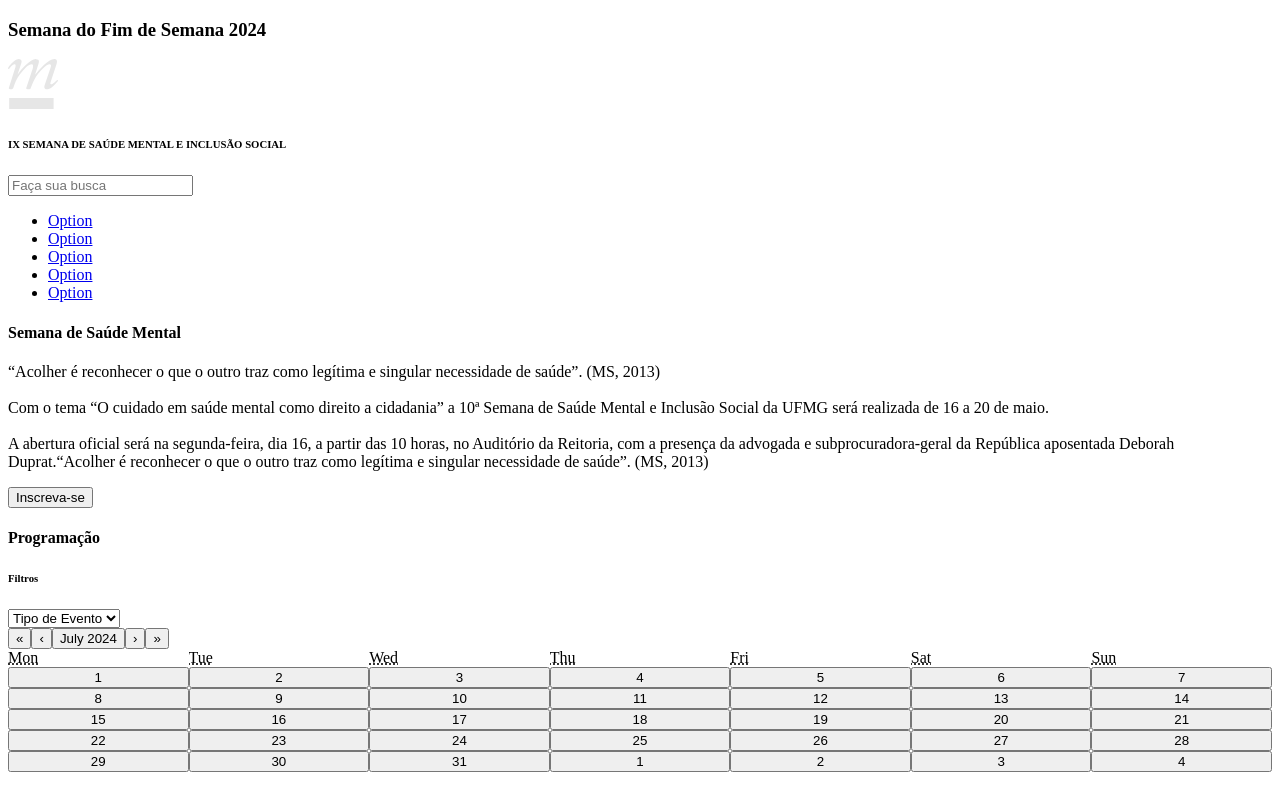
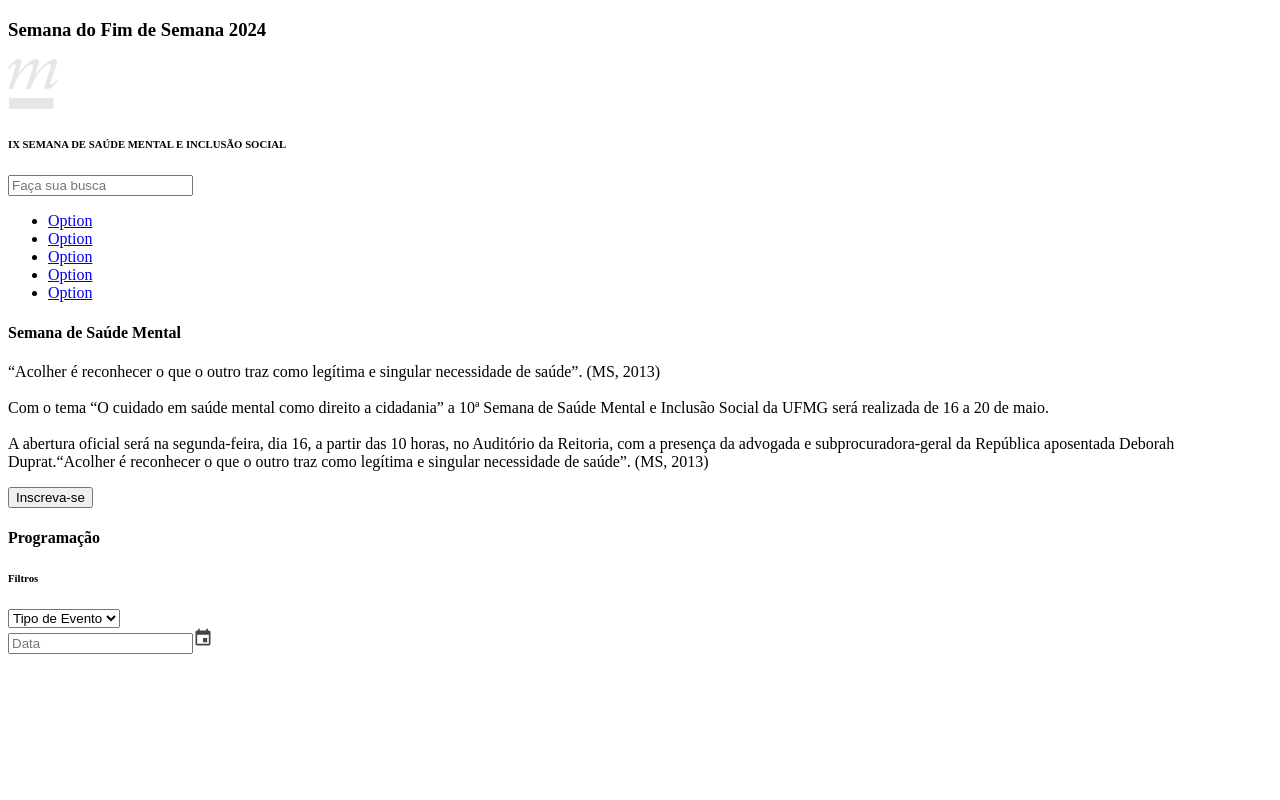
Before and after one commit to silvamaarcus/ufmg-page, a React (Vite) app: page / in a window 1280 px wide. Built offline with nearby package versions, Linux system fonts and the light colour scheme; the HTML template or start-up script is replaced by a standard one.

Commit message:
Add Calendario aos filtros

```diff
--- a/src/App.jsx
+++ b/src/App.jsx
@@ -1,4 +1,4 @@
-import Calendar from "react-calendar";
+import Calendar from "./components/Filters/Calendar";
 import Filtro from "./components/Filters/Events";
 import Menu from "./components/Menu";
 
@@ -45,11 +45,11 @@ function App() {
           <h4 className="semi-bold text-center">Programação</h4>
           <div className="flex-column mt-3">
             <h6 className="bold">Filtros</h6>
-            <div className="flex-start-row gap-3 mt-3">
-              <div className="w-50">
+            <div className="flex-start-row gap-3 mt-3 filters-mobile">
+              <div className="w-100">
                 <Filtro />
               </div>
-              <div className="w-50">
+              <div className="w-100">
                 <Calendar />
               </div>
             </div>
--- a/src/components/Filters/Calendar.jsx
+++ b/src/components/Filters/Calendar.jsx
@@ -1,12 +1,24 @@
-import React, { useState } from 'react';
-import DatePicker from 'react-datepicker';
-import 'react-datepicker/dist/react-datepicker.css';
+import { useState } from "react";
+import DatePicker from "react-datepicker";
+import "react-datepicker/dist/react-datepicker.css";
+import calendarIcon from "../../../public/assets/svg/icon-calendar.svg";
+import { ptBR } from "date-fns/locale/pt-BR";
 
 const Calendar = () => {
-  const [startDate, setStartDate] = useState(new Date());
+  const [selectedDate, setSelectedDate] = useState(null);
 
   return (
-    <DatePicker selected={startDate} onChange={(date) => setStartDate(date)} />
+    <div className="flex-space eventos-data">
+      <DatePicker
+        selected={selectedDate}
+        onChange={(date) => setSelectedDate(date)}
+        locale={ptBR}
+        placeholderText="Data"
+        dateFormat="dd/MM/yyyy"
+        className="pr-9"
+      />
+      <img src={calendarIcon} alt="Calendário" className="icon-s mr-1" />
+    </div>
   );
 };
 
--- a/src/css/sass/_icons.scss
+++ b/src/css/sass/_icons.scss
@@ -14,11 +14,11 @@
 }
 
 .icon-s {
-  max-width: 36px;
+  max-width: 20px;
   transition: 0.5s ease;
 
   @include responsive(s) {
-    max-width: 32px;
+    max-width: 18px;
   }
 
   &:hover {
--- a/src/css/sass/_layout.scss
+++ b/src/css/sass/_layout.scss
@@ -248,7 +248,7 @@ $gutter: 30px;
 }
 // Largura de 100% do tamanho p/ o elemento em relação ao pai.
 .w-100 {
-  width: 100%;
+  width: 100% ;
 }
 // Largura de 75% do tamanho p/ o elemento em relação ao pai.
 .w-75 {
@@ -439,11 +439,17 @@ $gutter: 30px;
 }
 
 // Filtros
-#eventos {
-  box-shadow: 0px 1px 4px 3px rgba(0, 0, 0, 0.1);
+#eventos, .eventos-data {
+  box-shadow: 0px 1px 4px 3px rgba(173, 131, 131, 0.1) !important;
 
   &:focus {
     border: 2px solid $primary-normal;
     outline: none;
   }
 }
+
+.filters-mobile {
+  @include responsive(s) {
+    flex-wrap: wrap;
+  }
+}
--- a/src/css/style.css
+++ b/src/css/style.css
@@ -620,12 +620,18 @@
   display: none; /* Chrome, Safari, Opera */
 }
 
-#eventos {
-  box-shadow: 0px 1px 4px 3px rgba(0, 0, 0, 0.1);
-}
-#eventos:focus {
+#eventos, .eventos-data {
+  box-shadow: 0px 1px 4px 3px rgba(173, 131, 131, 0.1) !important;
+}
+#eventos:focus, .eventos-data:focus {
   border: 2px solid #1F3748;
   outline: none;
+}
+
+@media screen and (max-width: 960px) {
+  .filters-mobile {
+    flex-wrap: wrap;
+  }
 }
 
 .s-0 {
@@ -1715,12 +1721,12 @@ img {
 }
 
 .icon-s {
-  max-width: 36px;
+  max-width: 20px;
   transition: 0.5s ease;
 }
 @media screen and (max-width: 960px) {
   .icon-s {
-    max-width: 32px;
+    max-width: 18px;
   }
 }
 .icon-s:hover {
```
Also changed, not shown: public/assets/svg/icon-calendar.svg (added), 1 other file (tests, documents, lock files or other folders).
